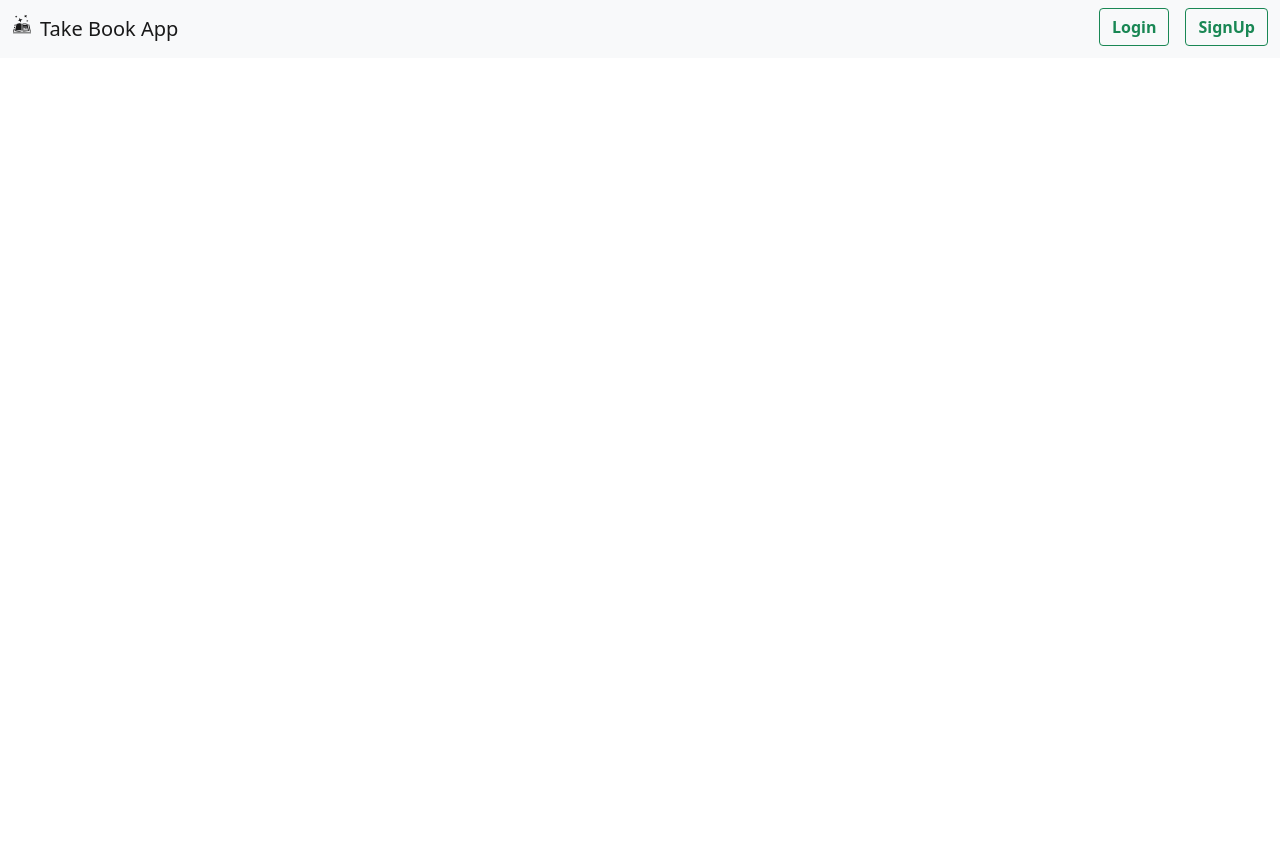
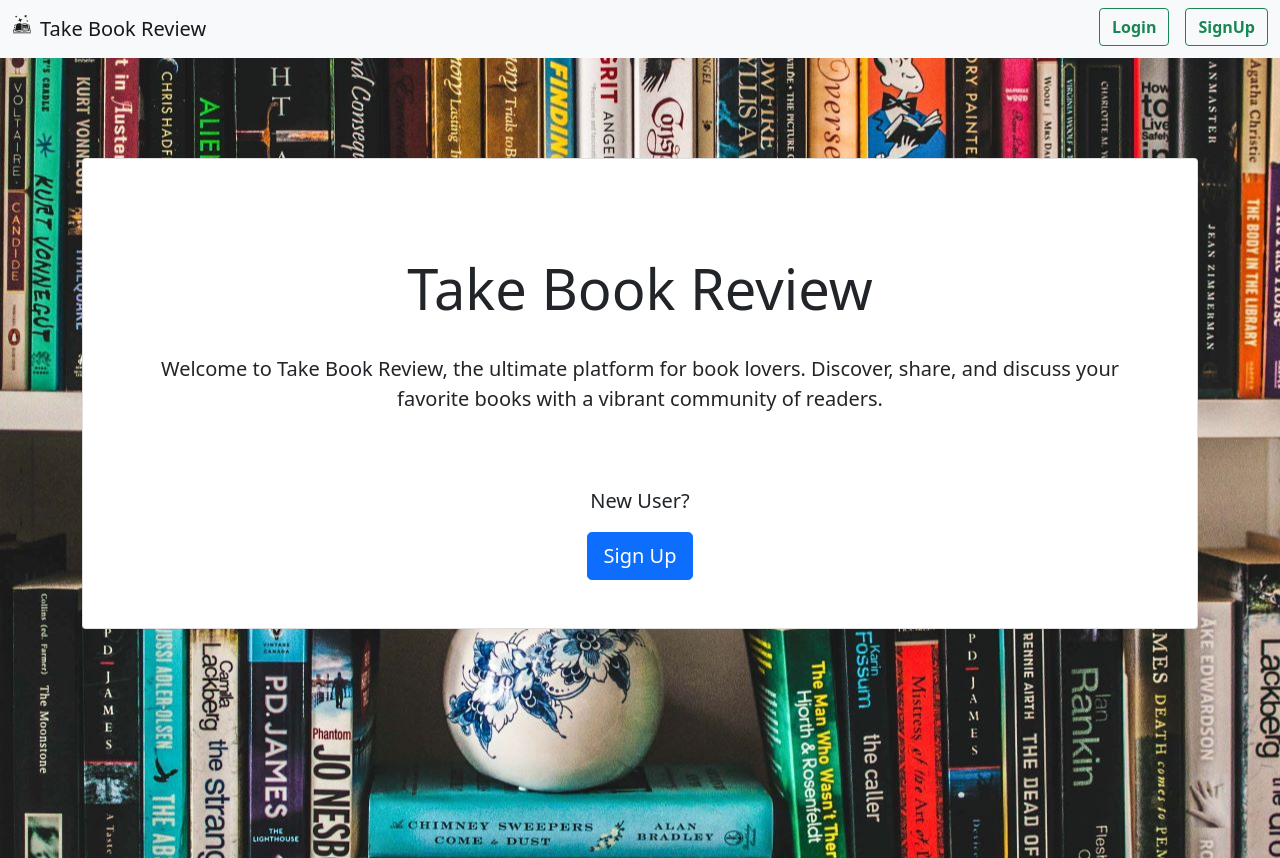
Before and after one commit to Takehit0Matsuda/finalproject2, a Next.js app in the folder finalproject/: page / in a window 1280 px wide. Before the commit the page ends 800 px from the top, so only its background shows below. Built offline with nearby package versions, Linux system fonts and the light colour scheme; no server answers.

Commit message:
add main page

```diff
--- a/finalproject/components/Nav.js
+++ b/finalproject/components/Nav.js
@@ -1,13 +1,27 @@
 import React from 'react'
 import {useSession, signOut} from "next-auth/react"
 import {GiSpellBook} from "react-icons/gi"
-
+import { useRouter } from 'next/router';
 
 const Nav = () => {
     const {data: session, loading} = useSession()
 
+    const router = useRouter();
+
     console.log(session,loading)
     if (!session) return null;
+
+    const handlePostReview = () => {
+        router.push('/post_review');
+    };
+
+    const handleReviewList = () => {
+        router.push('/review_list');
+    };
+
+    const handleTopPage = () => {
+        router.push('/');
+    };
 
     return (
         <div>
@@ -15,8 +29,18 @@ const Nav = () => {
                 <div className="container-fluid">
                     <div className="navbar-brand d-flex">
                     <GiSpellBook/>
-                    <span className="ms-2">Take Book App</span>
+                        <span className="ms-2">
+                            <button onClick={handleTopPage}>
+                            Take Book Review
+                            </button>
+                        </span>
                     </div>
+                    <button onClick={handleReviewList}>
+                        Review List
+                    </button>
+                    <button onClick={handlePostReview}>
+                        Post Review
+                    </button>
 
                     <div className="d-flex align-items-center">
                     <img src={session.user.image}
--- a/finalproject/pages/index.tsx
+++ b/finalproject/pages/index.tsx
@@ -11,38 +11,56 @@ export default function Home(session) {
 
   const handleLogin = () => {
     router.push('/login');
-    };
+  };
   const handleSignup = () => {
     router.push('/signup');
-    };
+  };
+  const handleTopPage = () => {
+      router.push('/');
+  };
 
   return (
-    <>
+    <body className="front_back">
         <title>Welcome</title>
         <nav className="navbar navbar-light bg-light">
                 <div className="container-fluid">
                     <div className="navbar-brand d-flex">
                       <GiSpellBook/>
-                      <span className="ms-2">Take Book App</span>
+                      <span className="ms-2">
+                            <button onClick={handleTopPage}>
+                            Take Book Review
+                            </button>
+                        </span>
                     </div>
                     <div className="d-flex align-items-center">
-                      <button className="btn mb-1 btn-outline-success" style={{ fontSize: '15px', fontSize: '16px', fontWeight: 'bold'}}
+                      <button className="btn mb-1 btn-outline-success" style={{ fontSize: '16px', fontWeight: 'bold'}}
                       onClick={handleLogin}>
                           Login
                       </button>
-                      <button className="btn mb-1 ms-3 btn-outline-success" style={{ fontSize: '15px', fontSize: '16px', fontWeight: 'bold'}}
+                      <button className="btn mb-1 ms-3 btn-outline-success" style={{ fontSize: '16px', fontWeight: 'bold'}}
                       onClick={handleSignup}>
                           SignUp
                       </button>
                       </div>
                 </div>
             </nav>
-            <main>
-              <div>
-
-              </div>
+            <main className="vh-100">
+            <div className="container d-flex justify-content-center text-center" style={{paddingTop: '100px'}}>
+            <div className="card p-5" style={{width: '1200px'}}>
+                <h1 className="display-4 mt-5">Take Book Review</h1>
+                <p className="lead my-4">
+                  Welcome to Take Book Review, the ultimate platform for book lovers. Discover, share, and discuss your favorite books with a vibrant community of readers.
+                </p>
+                <div className="mt-5">
+                  <p className="lead mb-3"><strong>New User?</strong></p>
+                  <a href="/signup" className="btn btn-primary btn-lg">
+                    Sign Up
+                  </a>
+                  </div>
+                </div>
+                </div>
             </main>
-    </>
+    </body>
   );
 }
 
--- a/finalproject/pages/login.js
+++ b/finalproject/pages/login.js
@@ -16,7 +16,7 @@ const Login = ({providers, session}) => {
     };
 
     const handleGoogleLogin = async () => {
-        await signIn("google", { callbackUrl: "/" });
+        await signIn("google", { callbackUrl: "/main_app" });
 
 
     };
@@ -31,7 +31,7 @@ const Login = ({providers, session}) => {
                 <BtnLogin
                     provider={providers.google}
                     bgColor='#4285f4'
-                    callbackUrl="/"
+                    callbackUrl="/main_app"
                     onClick={handleGoogleLogin}
                 />
                 <BtnLogin
--- a/finalproject/pages/login_with_email.tsx
+++ b/finalproject/pages/login_with_email.tsx
@@ -43,7 +43,7 @@ const Login = () => {
         console.log(user._id);
         console.log(localStorage.getItem("token"))
         alert(result.message);
-        router.push("/about");
+        router.push("/user_info");
     } else {
         alert(result.message);
     }
--- a/finalproject/pages/main_app.tsx
+++ b/finalproject/pages/main_app.tsx
@@ -22,7 +22,7 @@ export async function getServerSideProps(context: GetServerSidePropsContext) {
   if(!session){
     return {
       redirect: {
-        destination: '/about',
+        destination: '/',
         permanent: false
       }
     }
--- a/finalproject/pages/signup.tsx
+++ b/finalproject/pages/signup.tsx
@@ -26,6 +26,8 @@ const Register = () => {
 
 
     const onSubmit = async (data: SignupForm) => {
+
+        localStorage.setItem("password", data.password)
 
         const res = await fetch("api/auth/signup", {
             method: "POST",
--- a/finalproject/pages/about.js
+++ b/finalproject/pages/user_info.js
@@ -2,6 +2,7 @@ import React, { useState, useEffect } from 'react';
 import { useRouter } from 'next/router';
 import {GiSpellBook} from "react-icons/gi"
 import {useSession, signOut} from "next-auth/react"
+import styles from './form.module.css'
 
 const UserInfo = () => {
     const [userInfo, setUserInfo] = useState(null);
@@ -13,7 +14,7 @@ const UserInfo = () => {
             const token = localStorage.getItem('token');
             if (!token) {
             alert('You need to login!')
-            router.push('/login');
+            router.push('/');
             return;
             }
 
@@ -46,7 +47,20 @@ const UserInfo = () => {
     const handleLogout = () => {
         localStorage.removeItem('user');
         localStorage.removeItem('token');
-        router.push('/login');
+        router.push('/');
+        };
+
+
+        const handlePostReview = () => {
+            router.push('/post_review');
+        };
+
+        const handleReviewList = () => {
+            router.push('/review_list');
+        };
+
+        const handleTopPage = () => {
+            router.push('/');
         };
 
     return (
@@ -57,13 +71,22 @@ const UserInfo = () => {
         <nav className="navbar navbar-light bg-light">
                 <div className="container-fluid">
                     <div className="navbar-brand d-flex">
-                    <GiSpellBook/>
-                    <span className="ms-2">Take Book App</span>
+                        <GiSpellBook/>
+                        <span className="ms-2">
+                            <button onClick={handleTopPage}>
+                            Take Book Review
+                            </button>
+                        </span>
                     </div>
 
+                    <button className={styles['post-review-button']} onClick={handleReviewList}>
+                        Review List
+                    </button>
+                    <button className={styles['post-review-button']} onClick={handlePostReview}>
+                        Post Review
+                    </button>
+
                     <div className="d-flex align-items-center">
-
-
                     <h3 className="me-3 ms-2  text-capitalize" style={{ fontSize: '15px', color: '#555' }}>
                         {userInfo.username}
                     </h3>
@@ -75,9 +98,18 @@ const UserInfo = () => {
                     </div>
                 </div>
             </nav>
-            <h1>User Info</h1>
+            <div className={styles['out-body']}>
+            <div className={styles['info-form-container']}>
+            <h1 className="text-center fw-bolder"
+                style={{ color: '#555', letterSpacing: '1px', fontSize: '24px'}}>User Info</h1>
             <p>Username: {userInfo.username}</p>
             <p>Email: {userInfo.email}</p>
+            <p>Role: {userInfo.role}</p>
+            <p>Password: {localStorage.getItem("password")}</p>
+            <p>Encrypted Password: {userInfo.password}</p>
+            <p style={{ maxWidth: '700px', wordWrap: 'break-word' }}>Token: {localStorage.getItem("token")}</p>
+            </div>
+            </div>
             </div>
         ) : (
             <p>Loading user info...</p>
--- a/finalproject/styles/globals.css
+++ b/finalproject/styles/globals.css
@@ -1,3 +1,8 @@
 @tailwind base;
 @tailwind components;
 @tailwind utilities;
+
+.front_back{
+    background-image: url('background.jpg');
+    background-position: center;
+}
```
Also changed, not shown: finalproject/pages/form.module.css (+9 -0 lines), finalproject/styles/background.jpg (added).
